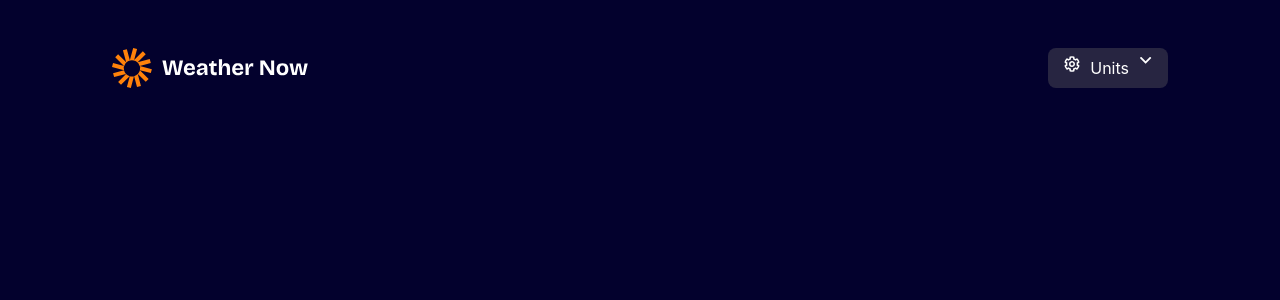
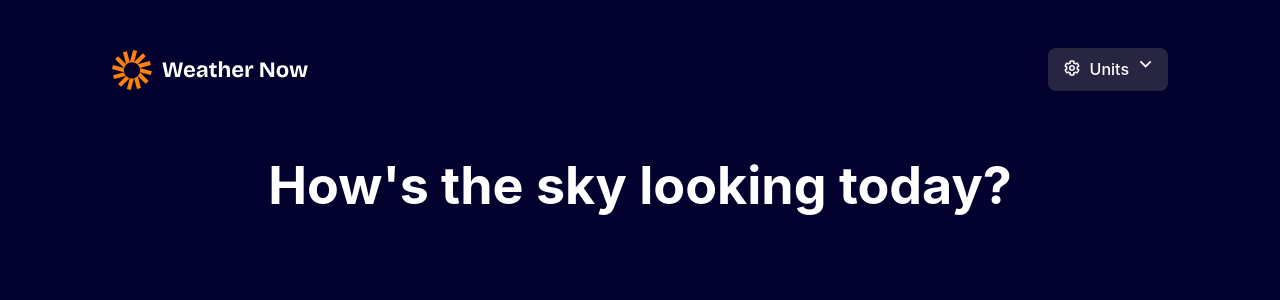
Before and after one commit to alecanonm/weatherapp, a React (Vite) app: page / in a window 1280 px wide. Shown: the top 300 px of the page. Built offline with nearby package versions, Linux system fonts and the light colour scheme.

Commit message:
Feature: Jumbotron.tsx

```diff
--- a/src/WeatherApp.tsx
+++ b/src/WeatherApp.tsx
@@ -1,9 +1,13 @@
 import CustomHeader from "./components/Header/CustomHeader";
+import JumboTron from "./components/Jumbotron/JumboTron";
 
 const WeatherApp = () => {
   return (
-    <div className="bg-neutral-900 min-h-screen pt-4 px-4 pb-12 xl:pt-12 xl:px-28 xl:pb-20">
+    <div className="bg-neutral-900 flex flex-col gap-16 min-h-screen pt-4 px-4 pb-12 xl:pt-12 xl:px-28 xl:pb-20 text-neutral-0">
       <CustomHeader />
+      <main className="self-center">
+        <JumboTron text="How's the sky looking today?" />
+      </main>
     </div>
   );
 };
--- a/src/components/Header/CustomHeader.tsx
+++ b/src/components/Header/CustomHeader.tsx
@@ -9,12 +9,12 @@ const CustomHeader = () => {
         src={logo}
         alt="logo"
       />
-      <button className="flex xl:gap-2.5 gap-1.5 bg-neutral-800 py-2 px-2.5 xl:py-2 xl:px-4 rounded-lg cursor-pointer">
+      <button className="flex xl:gap-2.5 gap-1.5 bg-neutral-800 py-2 px-2.5 xl:py-3 xl:px-4 rounded-lg cursor-pointer">
         <img
           src={unitsIcon}
           alt="units"
         />
-        <span>Units</span>
+        <span className="text-[16px]/[1.2] font-medium">Units</span>
         <img
           src={dropDownIcon}
           alt="drop down"
--- /dev/null
+++ b/src/components/Jumbotron/JumboTron.tsx
@@ -0,0 +1,9 @@
+interface Props {
+  text: string;
+}
+
+const JumboTron = ({ text }: Props) => (
+  <h1 className="text-[52px]/[1.2] text-center font-bold">{text}</h1>
+);
+
+export default JumboTron;
```
